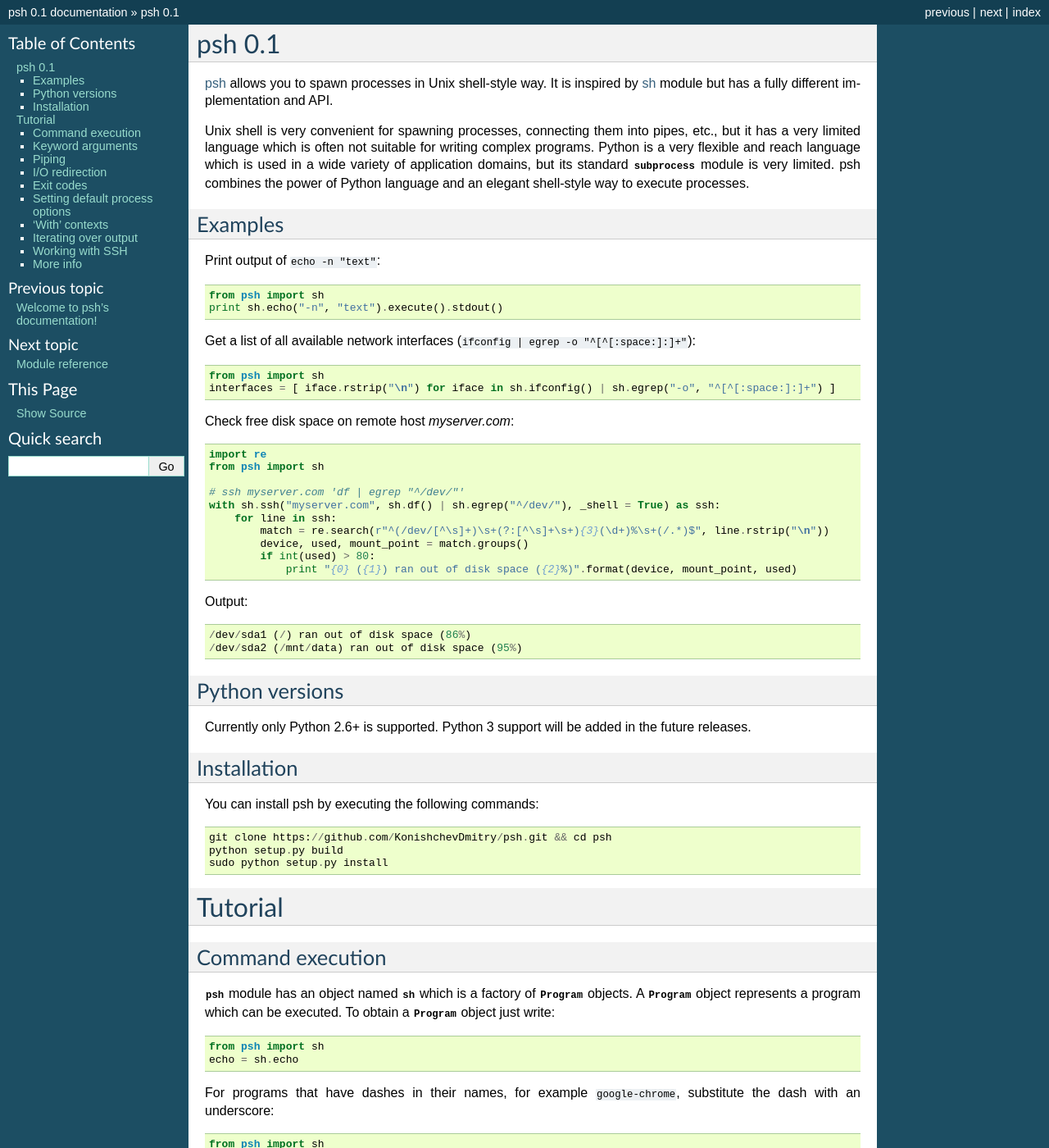
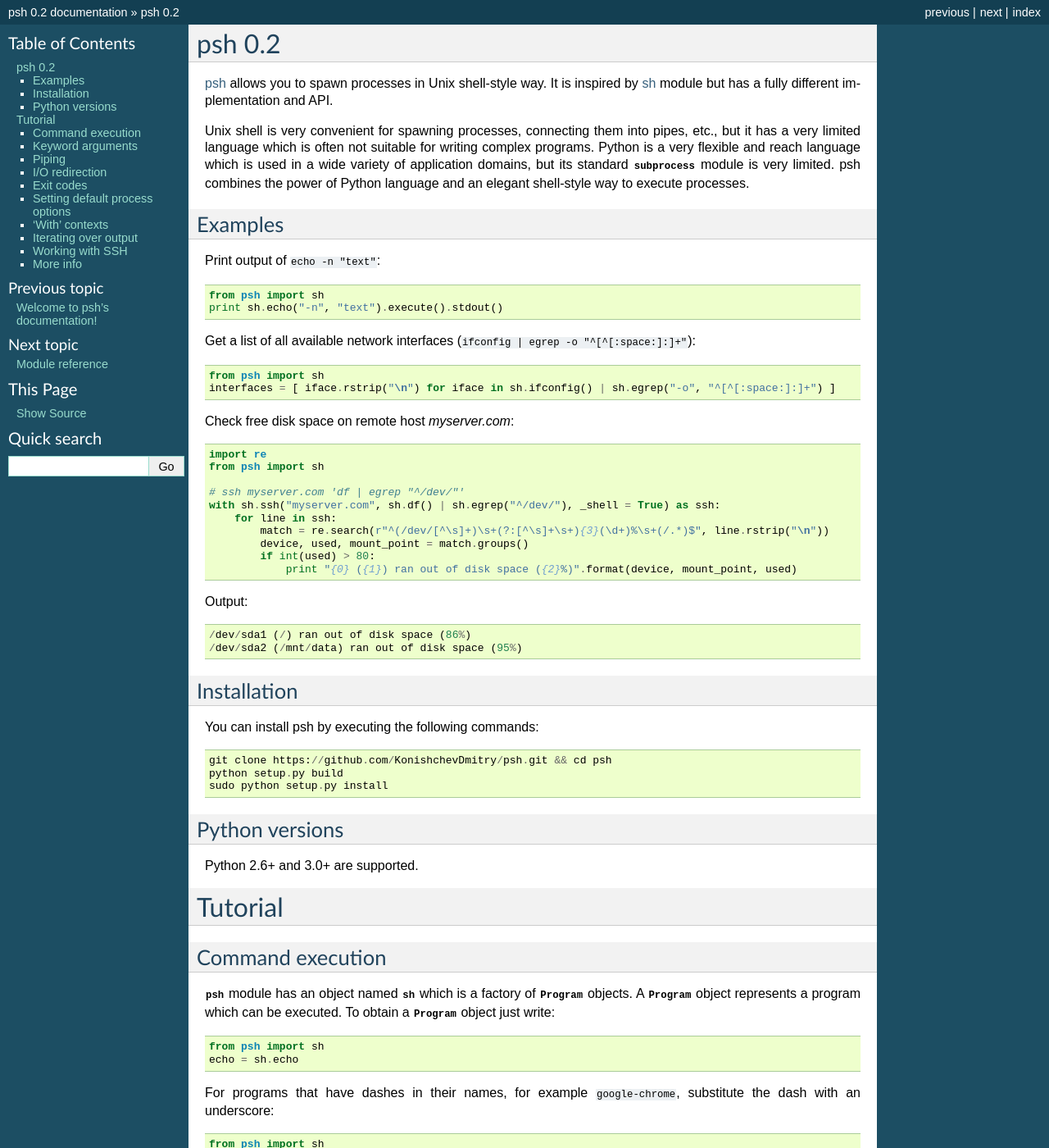
Before and after one commit to KonishchevDmitry/psh, a Sphinx documentation site: the page built from doc/intro.rst, in a window 1280 px wide and 1400 px high. Shown: the whole window at 82% size. Built offline with Sphinx 7.4.7, drawn with Linux system fonts in a browser that asks for light colours; some of the changed text lies outside the part shown.

```diff
--- a/doc/conf.py
+++ b/doc/conf.py
@@ -48,9 +48,9 @@ copyright = u'2012, Dmitry Konishchev'
 # built documents.
 #
 # The short X.Y version.
-version = '0.1'
+version = '0.2'
 # The full version, including alpha/beta/rc tags.
-release = '0.1'
+release = '0.2'
 
 # The language for content autogenerated by Sphinx. Refer to documentation
 # for a list of supported languages.
--- a/doc/intro.rst
+++ b/doc/intro.rst
@@ -50,13 +50,6 @@ Output::
     /dev/sda2 (/mnt/data) ran out of disk space (95%)
 
 
-Python versions
----------------
-
-Currently only Python 2.6+ is supported. Python 3 support will be added in the
-future releases.
-
-
 Installation
 ------------
 
@@ -65,6 +58,12 @@ You can install psh by executing the following commands::
     git clone https://github.com/KonishchevDmitry/psh.git && cd psh
     python setup.py build
     sudo python setup.py install
+
+
+Python versions
+---------------
+
+Python 2.6+ and 3.0+ are supported.
 
 
 
@@ -86,8 +85,8 @@ which can be executed. To obtain a :py:class:`Program` object just write::
 For programs that have dashes in their names, for example ``google-chrome``,
 substitute the dash with an underscore::
 
-	from psh import sh
-	sh.google_chrome("http://google.com")
+    from psh import sh
+    sh.google_chrome("http://google.com")
 
 .. note::
 
@@ -128,15 +127,15 @@ Keyword arguments
 Commands support short-form (``-a``) and long-form (``--arg``) arguments as
 keyword arguments::
 
-	sh.useradd("ftp", m = True, system = True, shell = "/usr/sbin/nologin")
+    sh.useradd("ftp", m = True, system = True, shell = "/usr/sbin/nologin")
 
 which is equal to::
 
-	sh.useradd("-m", "--system", "--shell", "/usr/sbin/nologin", "ftp")
+    sh.useradd("-m", "--system", "--shell", "/usr/sbin/nologin", "ftp")
 
 where both resolve to::
 
-	useradd -m --system --shell /usr/sbin/nologin ftp
+    useradd -m --system --shell /usr/sbin/nologin ftp
 
 
 .. _piping:
--- a/setup.py
+++ b/setup.py
@@ -30,7 +30,7 @@ and an elegant shell-style way to execute processes.\
 
 setup(
     name = "psh",
-    version = "0.1",
+    version = "0.2",
 
     license = "GPL3",
     description = "Process management library",
```
Also changed, not shown: 3 other files.
